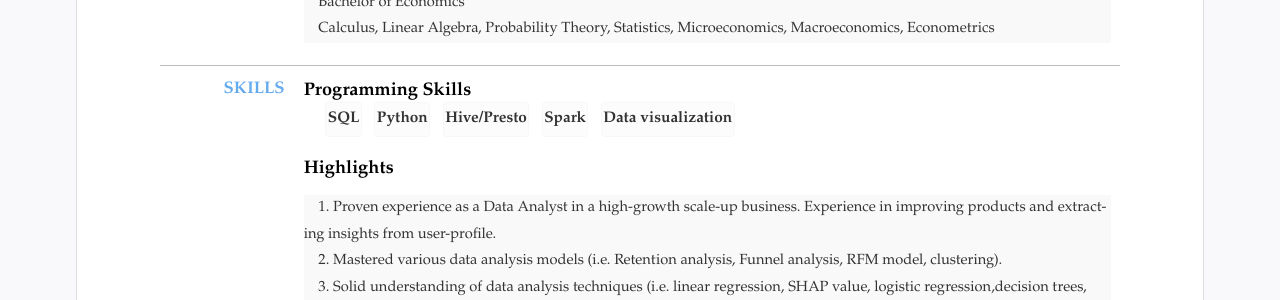
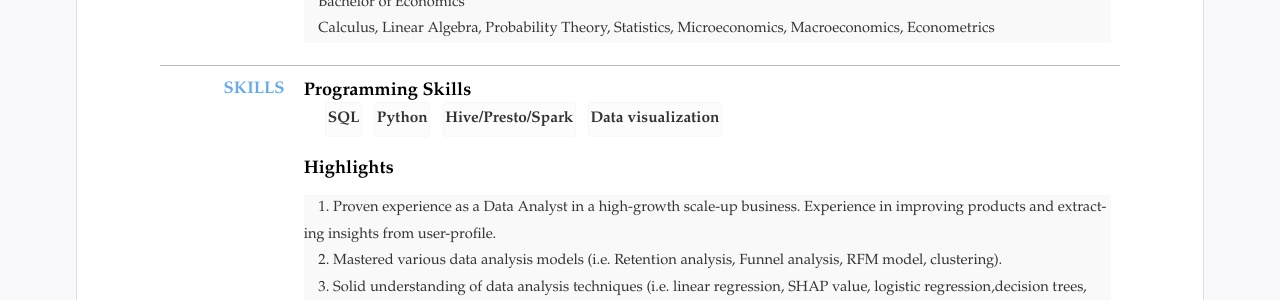
Before and after one commit to hazelyang518/eng_cv, a Jekyll site: the page built from index.html, in a window 1280 px wide and 900 px high, scrolled down 330 px. Shown: the part 149-449 px from the top of the window. Built offline with Jekyll 4.4.1, drawn with Linux system fonts in a browser that asks for light colours.

```diff
--- a/_data/resume.yml
+++ b/_data/resume.yml
@@ -53,8 +53,7 @@ main: #简历主要内容，
     items: #itmems 可以小块的方式显示
     - SQL
     - Python
-    - Hive/Presto
-    - Spark
+    - Hive/Presto/Spark
     - Data visualization
   # - title: Personl
   #   summary: 1. 有画像业务的完整项目经验，有独立分析和解决数据问题的能力，能针对画像场景进行有效数据挖掘并形成策略
```
